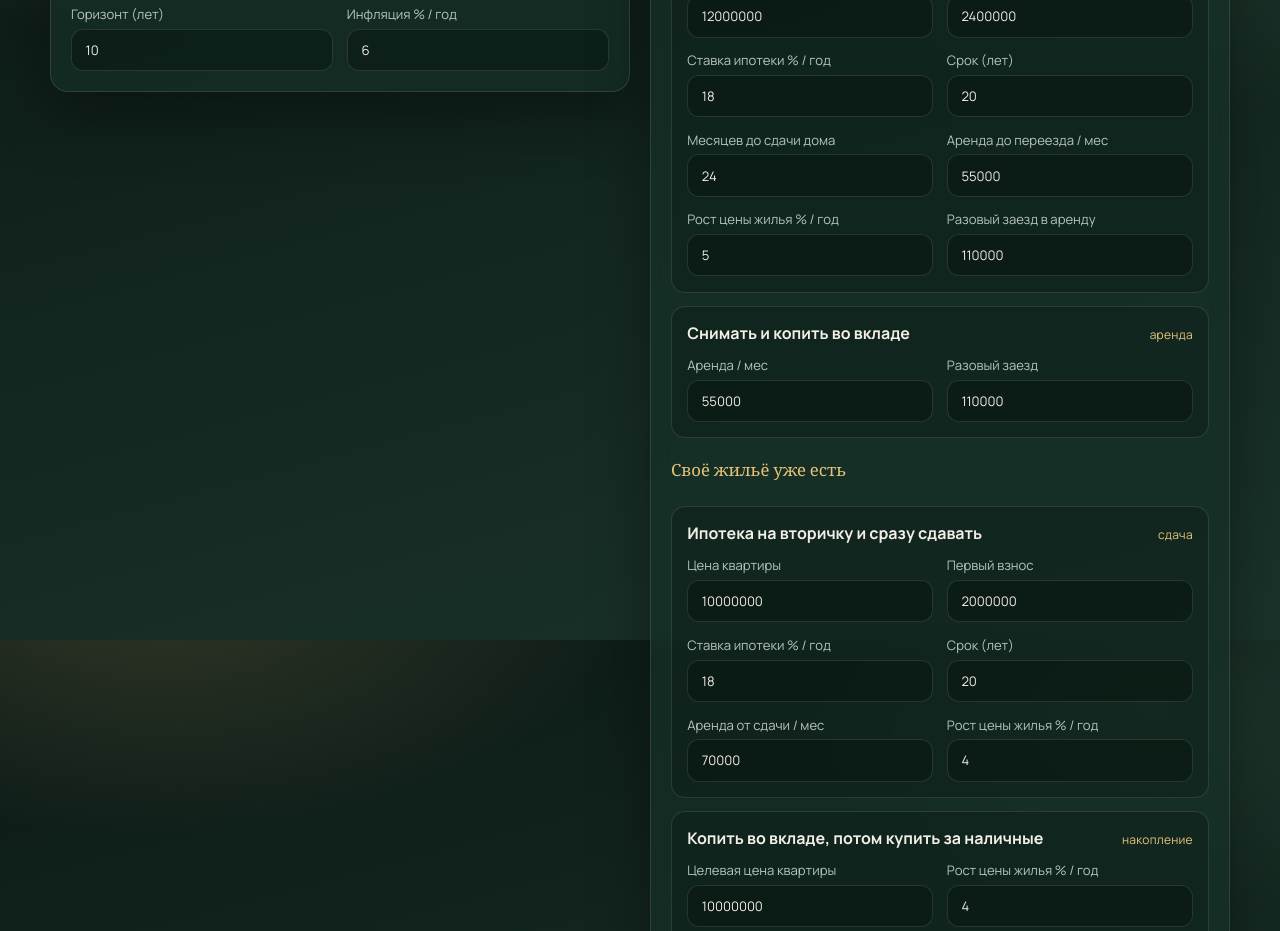
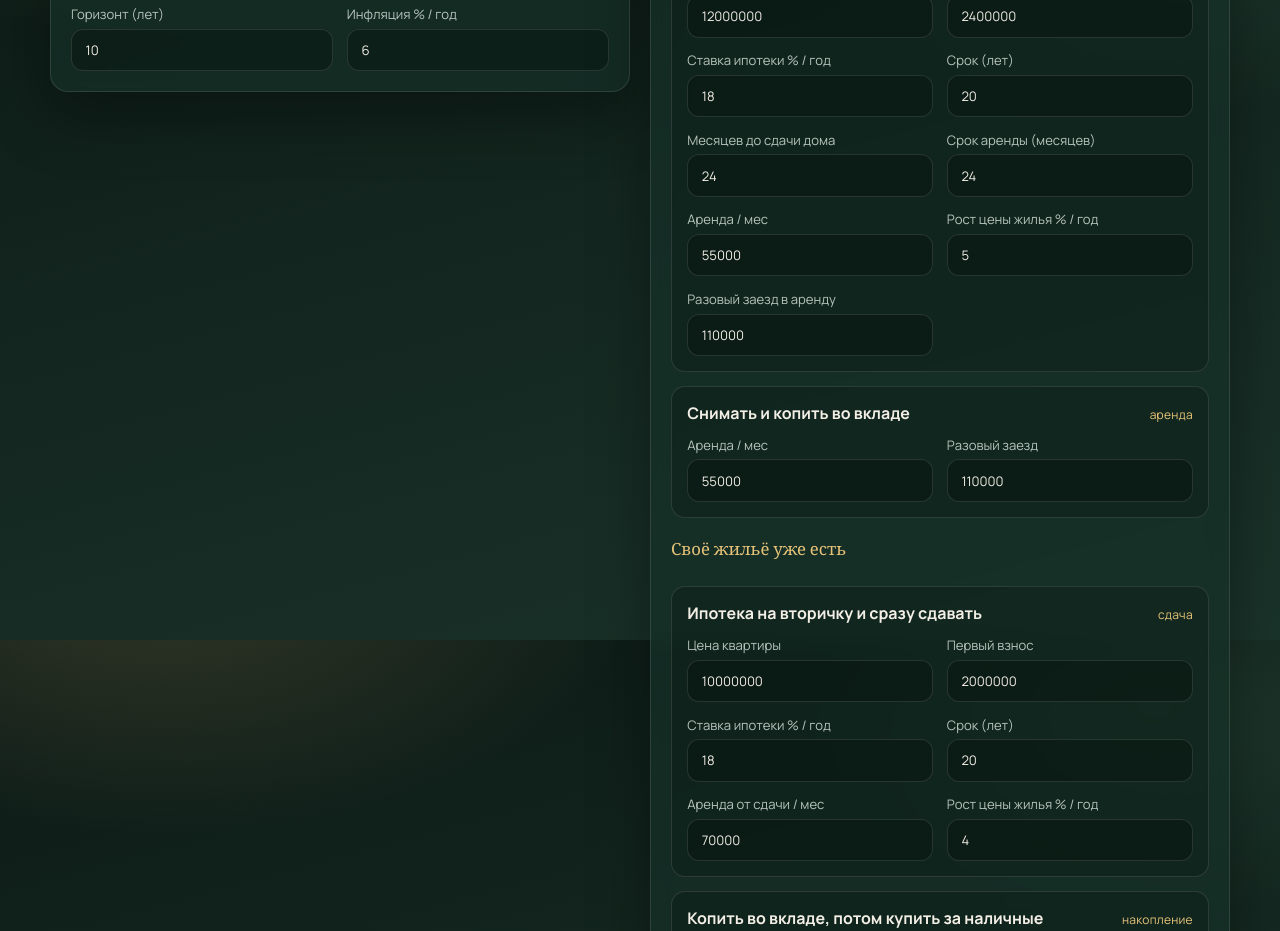
Before and after one commit to advharvest-arch/my-first-project, a React (Vite) app in the folder finance-planner/: page / in a window 1280 px wide. Shown: the part 1760-2691 px from the top of the page. Built offline with nearby package versions, Linux system fonts and the light colour scheme.

Commit message:
Add rent duration months to off-plan mortgage scenario
Allow temporary rent length to differ from building handover time,
with a dedicated rentMonths field in the engine and UI.

Co-authored-by: advharvest-arch <advharvest-arch@users.noreply.github.com>

```diff
--- a/finance-planner/src/App.tsx
+++ b/finance-planner/src/App.tsx
@@ -18,7 +18,7 @@ import {
 } from './engine/types';
 import { NetWorthChart } from './components/NetWorthChart';
 
-const STORAGE_KEY = 'esli-finance-mvp-v5';
+const STORAGE_KEY = 'esli-finance-mvp-v6';
 
 type StoredState = {
   profile: BaselineProfile;
@@ -466,7 +466,22 @@ export default function App() {
                         />
                       </label>
                       <label>
-                        Аренда до переезда / мес
+                        Срок аренды (месяцев)
+                        <input
+                          type="number"
+                          value={offplan.rentMonths}
+                          onChange={(e) => {
+                            const n = readNumber(e);
+                            if (n !== null)
+                              patchScenarioEvent('no_home', 'offplan', {
+                                type: 'offplan_mortgage',
+                                rentMonths: Math.max(0, Math.round(n)),
+                              });
+                          }}
+                        />
+                      </label>
+                      <label>
+                        Аренда / мес
                         <input
                           type="number"
                           value={offplan.monthlyRentUntilMoveIn}
--- a/finance-planner/src/engine/types.ts
+++ b/finance-planner/src/engine/types.ts
@@ -11,7 +11,7 @@ export interface BaselineProfile {
   existingDebtMonthlyPayment: Money;
 }
 
-/** New-build mortgage: rent until handover, then move in. */
+/** New-build mortgage: rent for a period, move in after handover. */
 export type OffplanMortgageEvent = {
   type: 'offplan_mortgage';
   startMonth: number;
@@ -20,9 +20,11 @@ export type OffplanMortgageEvent = {
   annualRatePercent: number;
   termYears: number;
   annualAppreciationPercent: number;
-  /** Months until the building is delivered. */
+  /** Months until the building is delivered / you can move in. */
   monthsUntilHandover: number;
-  /** Rent paid while waiting for handover. */
+  /** How many months you actually pay temporary rent. */
+  rentMonths: number;
+  /** Temporary rent while waiting / until rentMonths ends. */
   monthlyRentUntilMoveIn: Money;
   moveInCost: Money;
 };
@@ -155,6 +157,7 @@ export function projectScenario(
   let mortgageActive = false;
 
   let handoverMonth: number | null = null;
+  let rentEndMonth: number | null = null;
   let movedInAtMonth: number | undefined;
   let boughtAtMonth: number | undefined;
 
@@ -194,6 +197,7 @@ export function projectScenario(
         mortgageActive = true;
         rentExpense = Math.max(0, event.monthlyRentUntilMoveIn);
         handoverMonth = month + Math.max(0, Math.round(event.monthsUntilHandover));
+        rentEndMonth = month + Math.max(0, Math.round(event.rentMonths));
       }
 
       if (event.type === 'rent_and_save') {
@@ -230,8 +234,11 @@ export function projectScenario(
     }
 
     if (handoverMonth !== null && month === handoverMonth) {
+      movedInAtMonth = month;
+    }
+
+    if (rentEndMonth !== null && month >= rentEndMonth) {
       rentExpense = 0;
-      movedInAtMonth = month;
     }
 
     let debtPay = 0;
@@ -397,6 +404,7 @@ export function buildScenariosForMode(mode: HousingMode): Scenario[] {
             termYears: 20,
             annualAppreciationPercent: 5,
             monthsUntilHandover: 24,
+            rentMonths: 24,
             monthlyRentUntilMoveIn: 55_000,
             moveInCost: 110_000,
           },
```
Also changed, not shown: 1 other file (tests, documents, lock files or other folders).
